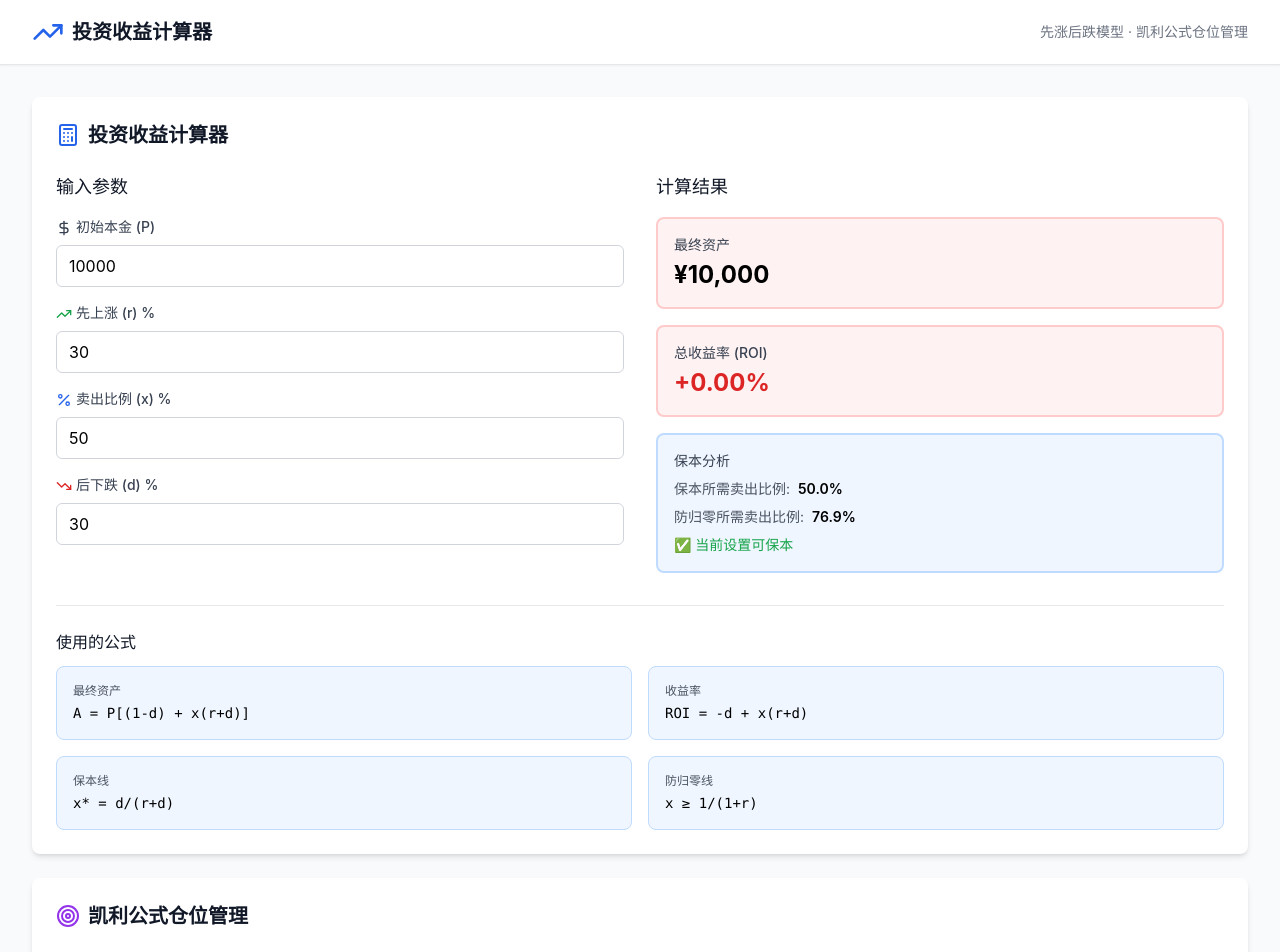
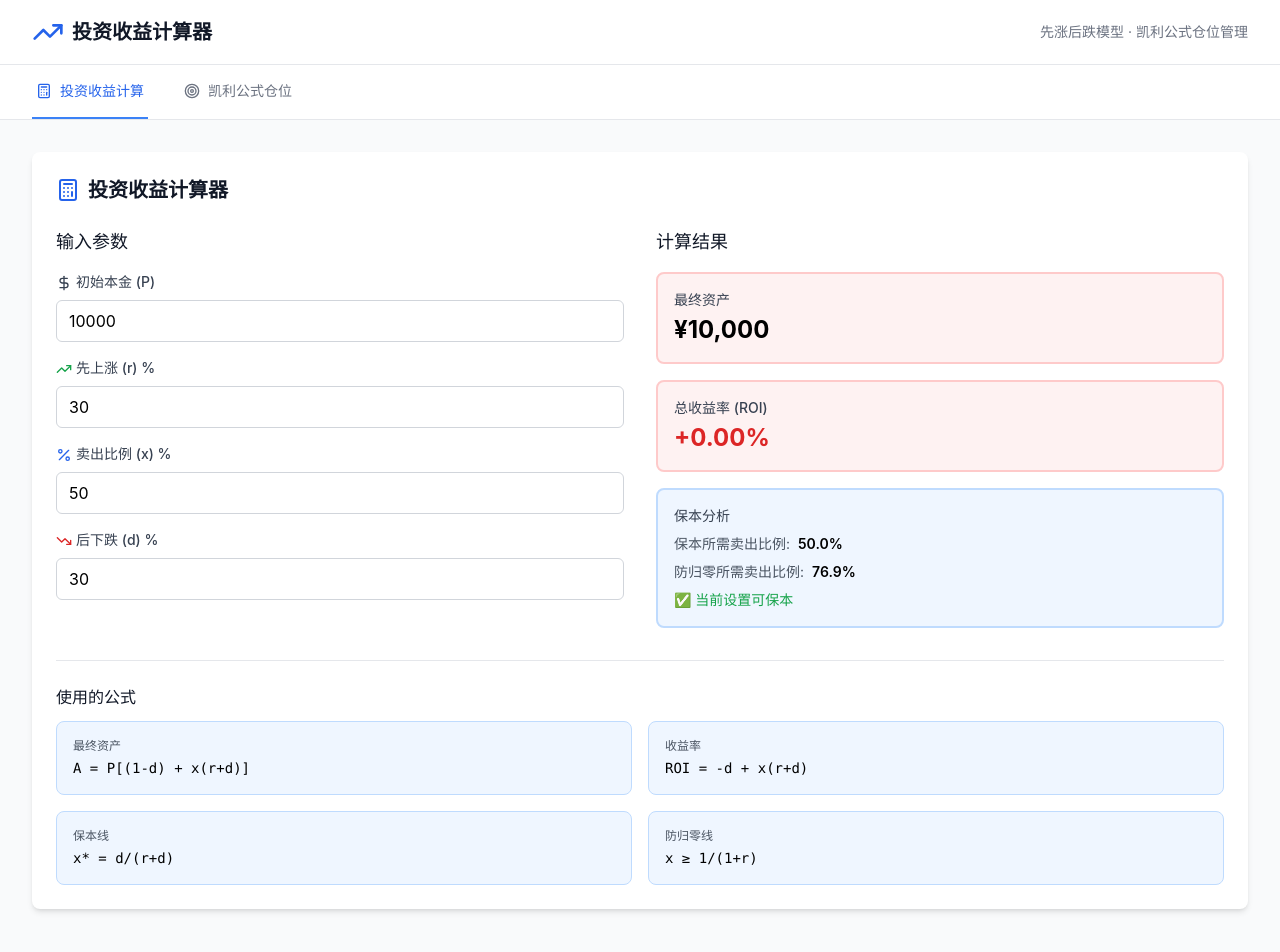
Before and after one commit to msjmsj/investment-calculator, a React (Vite) app: page / in a window 1280 px wide. Shown: the top 952 px of the page. Built offline with nearby package versions, Linux system fonts and the light colour scheme.

Commit message:
Separate Kelly Formula into dedicated tab - Clean separation of functionality

```diff
--- a/src/App.jsx
+++ b/src/App.jsx
@@ -1,8 +1,15 @@
-import React from 'react'
-import { TrendingUp } from 'lucide-react'
+import React, { useState } from 'react'
+import { Calculator, Target, TrendingUp } from 'lucide-react'
 import InvestmentCalculator from './components/InvestmentCalculator'
+import KellyCalculator from './components/KellyCalculator'
 
 function App() {
+  const [activeTab, setActiveTab] = useState('calculator')
+
+  const tabs = [
+    { id: 'calculator', label: '投资收益计算', icon: Calculator },
+    { id: 'kelly', label: '凯利公式仓位', icon: Target }
+  ]
   return (
     <div className="min-h-screen bg-gray-50">
       {/* Header */}
@@ -20,9 +27,35 @@ function App() {
         </div>
       </header>
 
+      {/* Navigation Tabs */}
+      <nav className="bg-white border-b">
+        <div className="max-w-7xl mx-auto px-4 sm:px-6 lg:px-8">
+          <div className="flex space-x-8">
+            {tabs.map((tab) => {
+              const Icon = tab.icon
+              return (
+                <button
+                  key={tab.id}
+                  onClick={() => setActiveTab(tab.id)}
+                  className={`flex items-center space-x-2 py-4 px-1 border-b-2 font-medium text-sm transition-colors ${
+                    activeTab === tab.id
+                      ? 'border-blue-500 text-blue-600'
+                      : 'border-transparent text-gray-500 hover:text-gray-700 hover:border-gray-300'
+                  }`}
+                >
+                  <Icon className="h-4 w-4" />
+                  <span>{tab.label}</span>
+                </button>
+              )
+            })}
+          </div>
+        </div>
+      </nav>
+
       {/* Main Content */}
       <main className="max-w-7xl mx-auto px-4 sm:px-6 lg:px-8 py-8">
-        <InvestmentCalculator />
+        {activeTab === 'calculator' && <InvestmentCalculator />}
+        {activeTab === 'kelly' && <KellyCalculator />}
       </main>
 
       {/* Footer */}
--- a/src/components/InvestmentCalculator.jsx
+++ b/src/components/InvestmentCalculator.jsx
@@ -1,6 +1,5 @@
 import React, { useState, useEffect } from 'react'
 import { Calculator, DollarSign, Percent, TrendingUp, TrendingDown } from 'lucide-react'
-import KellyCalculator from './KellyCalculator'
 
 function InvestmentCalculator() {
   const [inputs, setInputs] = useState({
@@ -237,9 +236,6 @@ function InvestmentCalculator() {
           </div>
         </div>
       </div>
-
-      {/* 凯利公式仓位管理 */}
-      <KellyCalculator />
     </div>
   )
 }
```
